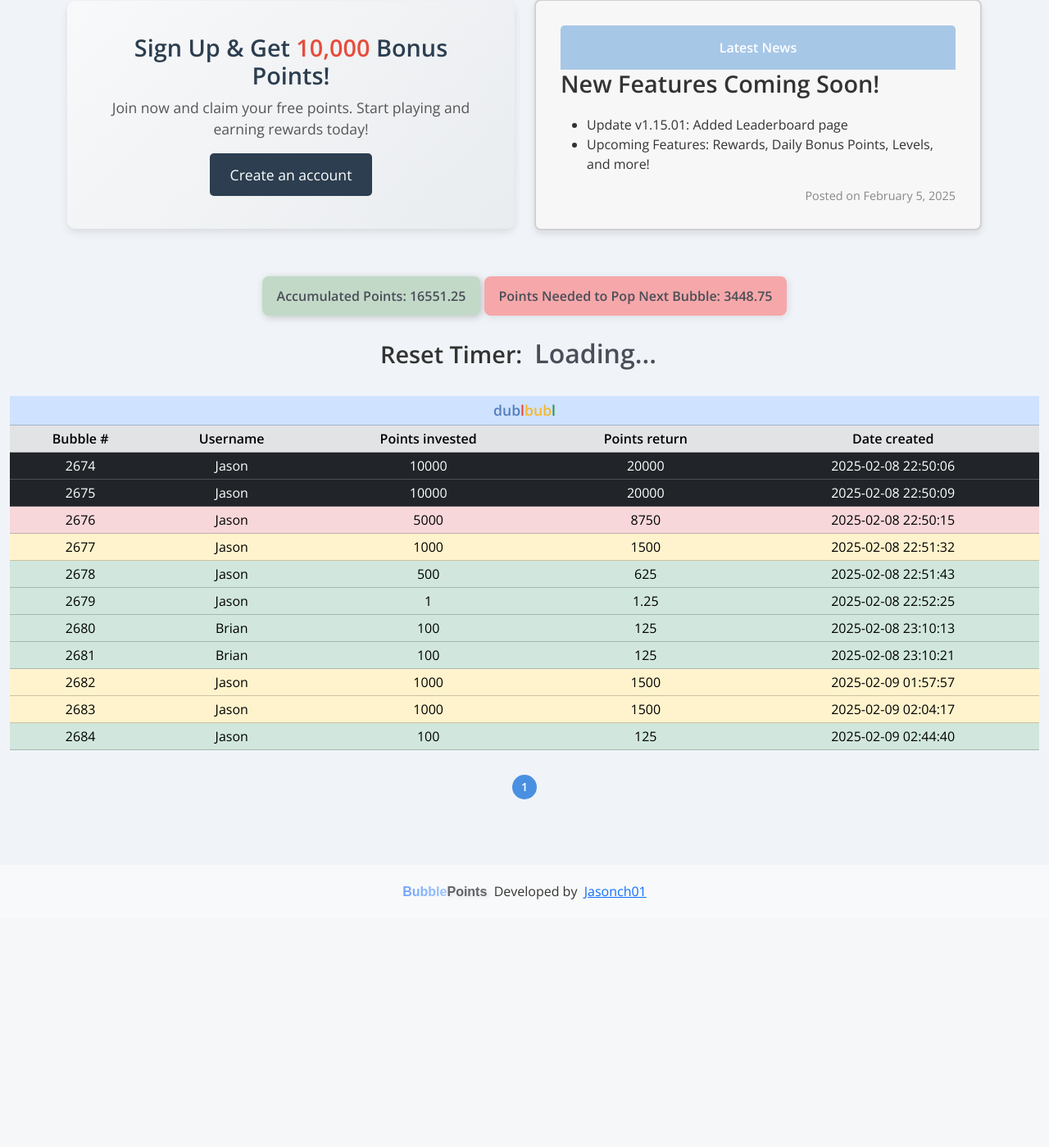
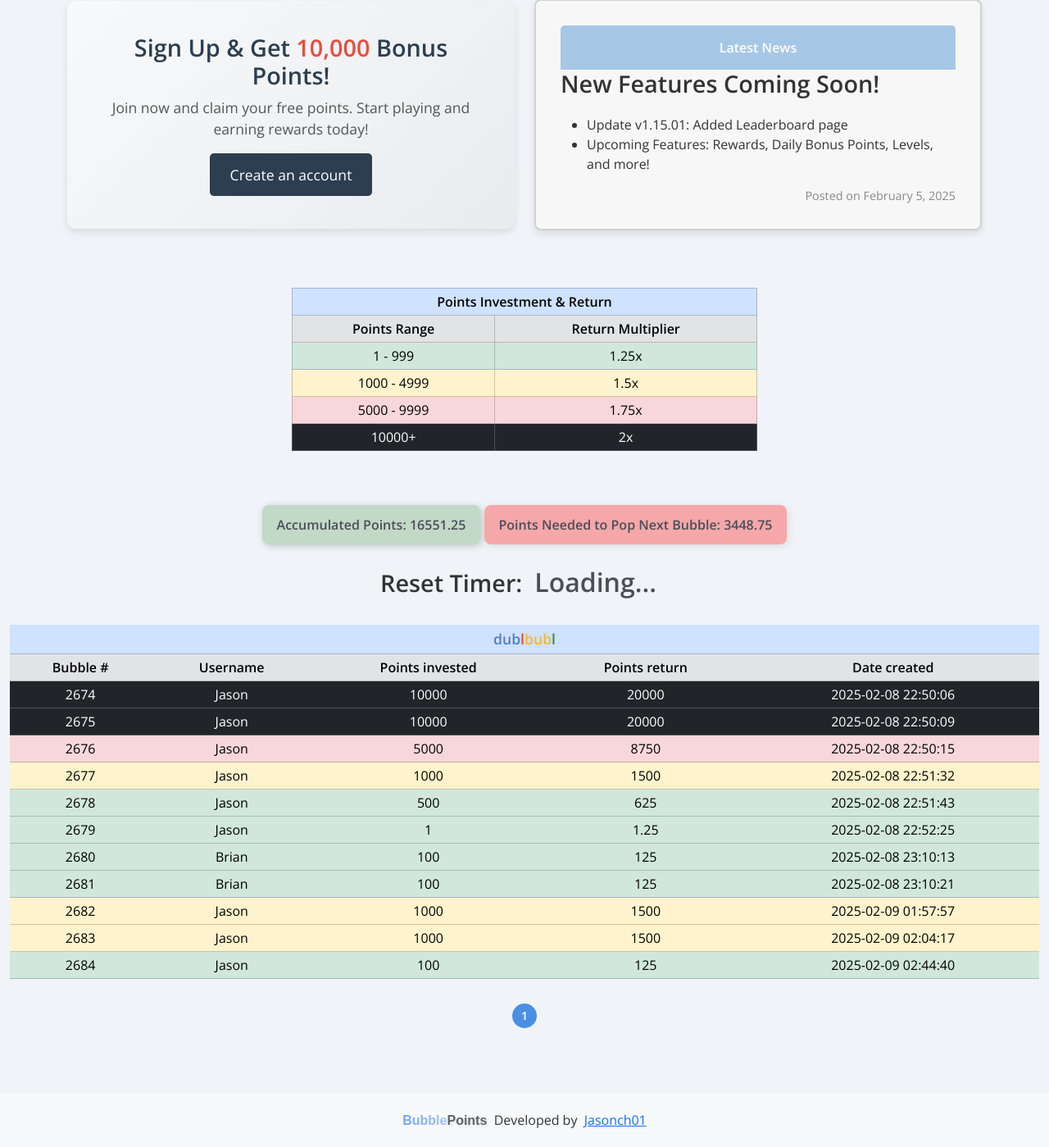
Before and after one commit to jasonch01/BubblePoints, a Flask app: page / in a window 1280 px wide. Shown: the part 147-1546 px from the top of the page at 82% size. Before the commit the page ends 1244 px from the top, so only its background shows below. Run offline with Flask 3, Linux system fonts and the light colour scheme; data comes from the database, SQL or seed files in the repository; some libraries are stand-ins or nearby versions.

Commit message:
Updated 2/9/2025 v1.17.11

```diff
--- a/app.py
+++ b/app.py
@@ -672,9 +672,12 @@ def index():
 
 
 if __name__ == "__main__":
-    start_timer()  # Start the countdown thread
-    socketio.run(app, debug=True)
-
+    try:
+        start_timer()  # Start the countdown thread
+        socketio.run(app, debug=True)
+    except KeyboardInterrupt:
+        print("Shutting down the server gracefully...")
+        # Perform any cleanup here if needed
 
 
 @app.route("/register", methods=["GET", "POST"])
--- a/templates/index.html
+++ b/templates/index.html
@@ -31,6 +31,48 @@
       </div>
   </div>
 </div>
+  <!-- Middle Column Below the Two-Column Section -->
+  <div class="row middle-row mt-2 justify-content-center">
+    <div class="col-md-8 col-lg-6">
+      <div class="middle-container text-center p-4">
+        <!-- Points Investment and Return Table -->
+        <table class="table table-sm table-bordered mt-2 mx-auto small-table">
+          <thead class="table-primary">
+            <tr>
+              <th colspan="2">Points Investment & Return</th>
+            </tr>
+          </thead>
+          <thead class="table-light">
+            <tr class="table-secondary">
+              <th>Points Range</th>
+              <th>Return Multiplier</th>
+            </tr>
+          </thead>
+          <tbody>
+            <tr class="table-success">
+              <td>1 - 999</td>
+              <td>1.25x</td>
+            </tr>
+            <tr class="table-warning">
+              <td>1000 - 4999</td>
+              <td>1.5x</td>
+            </tr>
+            <tr class="table-danger">
+              <td>5000 - 9999</td>
+              <td>1.75x</td>
+            </tr>
+            <tr class="table-dark">
+              <td>10000+</td>
+              <td>2x</td>
+            </tr>
+          </tbody>
+        </table>
+      </div>
+    </div>
+  </div>
+</div>
+</div>
+
 {% endif %}
 
 
```
Also changed, not shown: static/style.css (line endings or trailing spaces).
